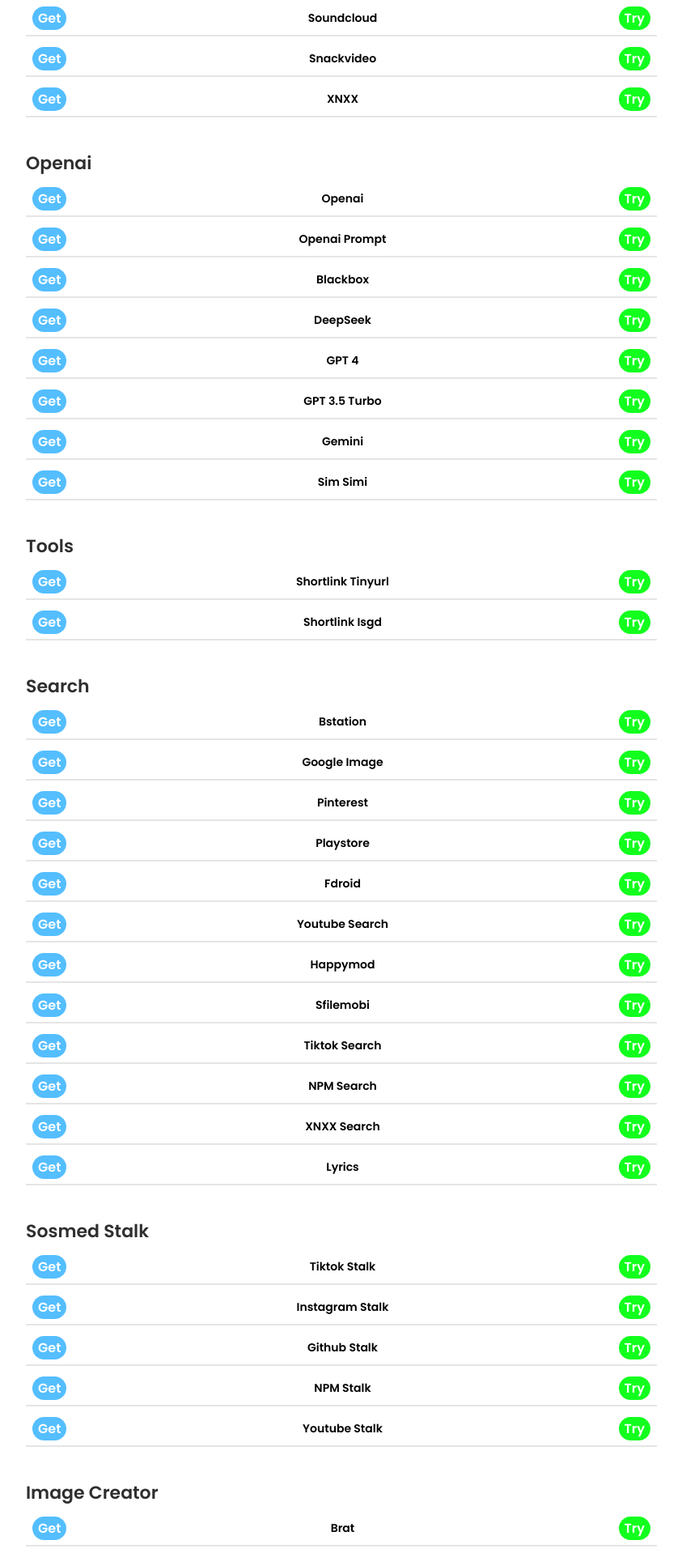
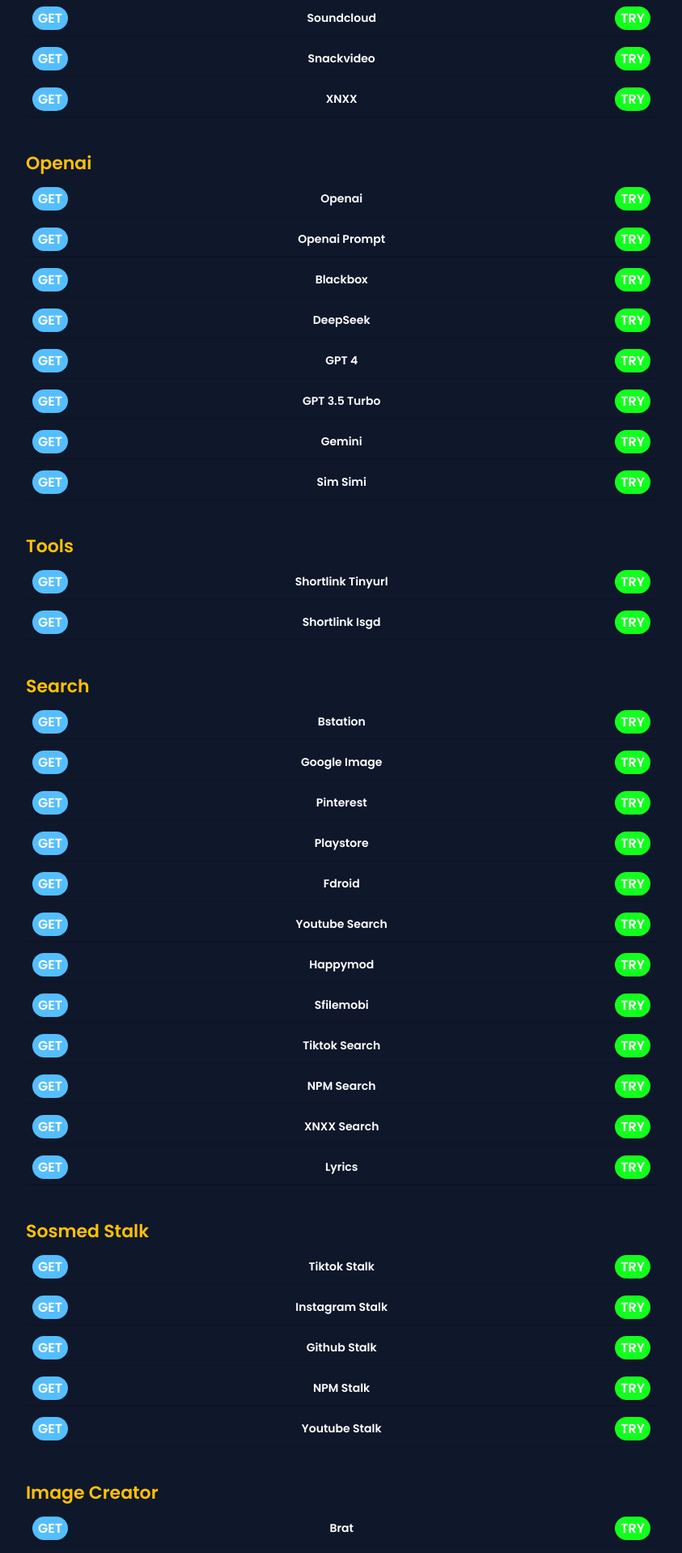
Before and after one commit to riistud/NewApi, a website: page index.html in a window 1280 px wide. Shown: the part 882-2800 px from the top of the page at 81% size, without its empty margins (218-1061 px from the left). Drawn offline with Linux system fonts and the light colour scheme; a web font is replaced by a local one.

Commit message:
Update index.html

```diff
--- a/index.html
+++ b/index.html
@@ -11,7 +11,7 @@
 <link href="https://fonts.googleapis.com/css2?family=Host+Grotesk:ital,wght@0,300..800;1,300..800&display=swap" rel="stylesheet">
     <style>
         body {
-            background-color: white;
+            background-color: #0f172a;
 
             font-family: "Poppins", sans-serif;
             -webkit-tap-highlight-color: transparent;
@@ -73,7 +73,7 @@
           font-size: 22px;
           font-weight: 505;
           margin: 0 10px;
-          color: #2e2e2e;
+          color: #ffc107;
         }
 
         .card .endpoints {
@@ -116,7 +116,8 @@
         .card .endpoints .name {
           font-size: 14px;
           font-weight: 580;
-          font-family: "Poppins";
+          font-family: "Poppins", sans-serif;
+          color : white;
         }
 
 
@@ -125,7 +126,7 @@
 <body>
     <div class="container">
         <div class="text-center">
-            <h1 class="font-bold text-purple-700">RiiCODE API <span>v1.0.0</span></h1>
+            <h1 class="font-bold text-purple-700">RiiCODE X API <span>v1.0.0</span></h1>
             <div class="link">
                 <a href="https://wa.me/6283161246809" class="text-blue-500">Contact the developer</a>
             </div>
@@ -140,15 +141,15 @@
   <div class="title">Orderkuota Gateway</div>
 
           <div class="endpoints">
-            <p class="method">Get</p>
+            <p class="method">GET</p>
             <p class="name">Create Payment</p>
-            <a href="https://api.riicode.my.id/api/orkut/createpayment?apikey=&amount=&codeqr=">Try</i></a>
+            <a href="/api/orkut/createpayment?apikey=&amount=&codeqr=">TRY</i></a>
           </div>
 
           <div class="endpoints">
-            <p class="method">Get</p>
+            <p class="method">GET</p>
             <p class="name">Cek Status</p>
-            <a href="https://api.riicode.my.id/api/orkut/cekstatus?apikey=&merchant=&keyorkut=">Try</i></a>
+            <a href="/api/orkut/cekstatus?apikey=&merchant=&keyorkut=">TRY</i></a>
           </div>
 
         </div>
@@ -161,75 +162,75 @@
   <div class="title">Downloader</div>
 
           <div class="endpoints">
-            <p class="method">Get</p>
+            <p class="method">GET</p>
             <p class="name">Tiktok</p>
-            <a href="https://api.riicode.my.id/api/download/tiktokdl?url=">Try</i></a>
+            <a href="/api/download/tiktokdl?url=">TRY</i></a>
           </div>
 
           <div class="endpoints">
-            <p class="method">Get</p>
+            <p class="method">GET</p>
             <p class="name">Facebook</p>
-            <a href="https://api.riicode.my.id/api/download/fbdl?url=">Try</i></a>
+            <a href="/api/download/fbdl?url=">TRY</i></a>
           </div>
 
           <div class="endpoints">
-            <p class="method">Get</p>
+            <p class="method">GET</p>
             <p class="name">Instagram</p>
-            <a href="https://api.riicode.my.id/api/download/igdl?url=">Try</i></a>
+            <a href="/api/download/igdl?url=">TRY</i></a>
           </div>
 
           <div class="endpoints">
-            <p class="method">Get</p>
+            <p class="method">GET</p>
             <p class="name">Ytmp3</p>
-            <a href="https://api.riicode.my.id/api/download/ytmp3?url=">Try</i></a>
+            <a href="/api/download/ytmp3?url=">TRY</i></a>
           </div>
 
           <div class="endpoints">
-            <p class="method">Get</p>
+            <p class="method">GET</p>
             <p class="name">Ytmp4</p>
-            <a href="https://api.riicode.my.id/api/download/ytmp4?url=">Try</i></a>
+            <a href="/api/download/ytmp4?url=">TRY</i></a>
           </div>
 
           <div class="endpoints">
-            <p class="method">Get</p>
+            <p class="method">GET</p>
             <p class="name">Capcut</p>
-            <a href="https://api.riicode.my.id/api/download/capcut?url=">Try</i></a>
+            <a href="/api/download/capcut?url=">TRY</i></a>
           </div>
 
           <div class="endpoints">
-            <p class="method">Get</p>
+            <p class="method">GET</p>
             <p class="name">Doodstream</p>
-            <a href="https://api.riicode.my.id/api/download/doodstream?url=">Try</i></a>
+            <a href="/api/download/doodstream?url=">TRY</i></a>
           </div>
 
           <div class="endpoints">
-            <p class="method">Get</p>
+            <p class="method">GET</p>
             <p class="name">Google Drive</p>
-            <a href="https://api.riicode.my.id/api/download/gdrive?url=">Try</i></a>
+            <a href="/api/download/gdrive?url=">TRY</i></a>
           </div>
 
           <div class="endpoints">
-            <p class="method">Get</p>
+            <p class="method">GET</p>
             <p class="name">Pinterest Video</p>
-            <a href="#">Try</i></a>
+            <a href="#">TRY</i></a>
           </div>
 
           <div class="endpoints">
-            <p class="method">Get</p>
+            <p class="method">GET</p>
             <p class="name">Soundcloud</p>
-            <a href="https://api.riicode.my.id/api/download/pindlvid?url=">Try</i></a>
+            <a href="/api/download/pindlvid?url=">TRY</i></a>
           </div>
 
           <div class="endpoints">
-            <p class="method">Get</p>
+            <p class="method">GET</p>
             <p class="name">Snackvideo</p>
-            <a href="https://api.riicode.my.id/api/download/snackvideo?url=">Try</i></a>
+            <a href="/api/download/snackvideo?url=">TRY</i></a>
           </div>
 
           <div class="endpoints">
-            <p class="method">Get</p>
+            <p class="method">GET</p>
             <p class="name">XNXX</p>
-            <a href="https://api.riicode.my.id/api/download/xnxxdl?url=">Try</i></a>
+            <a href="/api/download/xnxxdl?url=">TRY</i></a>
           </div>
 
         </div>
@@ -242,51 +243,51 @@
   <div class="title">Openai</div>
 
           <div class="endpoints">
-            <p class="method">Get</p>
+            <p class="method">GET</p>
             <p class="name">Openai</p>
-            <a href="https://api.riicode.my.id/api/ai/openai?msg=">Try</i></a>
+            <a href="/api/ai/openai?msg=">TRY</i></a>
           </div>
 
           <div class="endpoints">
-            <p class="method">Get</p>
+            <p class="method">GET</p>
             <p class="name">Openai Prompt</p>
-            <a href="https://api.riicode.my.id/api/ai/openai-prompt?prompt=&msg=">Try</i></a>
+            <a href="/api/ai/openai-prompt?prompt=&msg=">TRY</i></a>
           </div>
 
           <div class="endpoints">
-            <p class="method">Get</p>
+            <p class="method">GET</p>
             <p class="name">Blackbox</p>
-            <a href="https://api.riicode.my.id/api/ai/blackbox?msg=">Try</i></a>
+            <a href="/api/ai/blackbox?msg=">TRY</i></a>
           </div>
 
           <div class="endpoints">
-            <p class="method">Get</p>
+            <p class="method">GET</p>
             <p class="name">DeepSeek</p>
-            <a href="https://api.riicode.my.id/api/ai/deepseek?msg=">Try</i></a>
+            <a href="/api/ai/deepseek?msg=">TRY</i></a>
           </div>
 
           <div class="endpoints">
-            <p class="method">Get</p>
+            <p class="method">GET</p>
             <p class="name">GPT 4</p>
-            <a href="https://api.riicode.my.id/api/ai/gpt4?text=">Try</i></a>
+            <a href="/api/ai/gpt4?text=">TRY</i></a>
           </div>
 
           <div class="endpoints">
-            <p class="method">Get</p>
+            <p class="method">GET</p>
             <p class="name">GPT 3.5 Turbo</p>
-            <a href="https://api.riicode.my.id/api/ai/gpt-3-5-turbo?text=">Try</i></a>
+            <a href="/api/ai/gpt-3-5-turbo?text=">TRY</i></a>
           </div>
 
           <div class="endpoints">
-            <p class="method">Get</p>
+            <p class="method">GET</p>
             <p class="name">Gemini</p>
-            <a href="https://api.riicode.my.id/api/ai/gemini?text="">Try</i></a>
+            <a href="/api/ai/gemini?text="">TRY</i></a>
           </div>
 
           <div class="endpoints">
-            <p class="method">Get</p>
+            <p class="method">GET</p>
             <p class="name">Sim Simi</p>
-            <a href="https://api.riicode.my.id/api/ai/simsimi?msg=">Try</i></a>
+            <a href="/api/ai/simsimi?msg=">TRY</i></a>
           </div>
 
         </div>
@@ -299,15 +300,15 @@
   <div class="title">Tools</div>
 
           <div class="endpoints">
-            <p class="method">Get</p>
+            <p class="method">GET</p>
             <p class="name">Shortlink Tinyurl</p>
-            <a href="https://api.riicode.my.id/api/tools/tinyurl?url=">Try</i></a>
+            <a href="/api/tools/tinyurl?url=">TRY</i></a>
           </div>
 
           <div class="endpoints">
-            <p class="method">Get</p>
+            <p class="method">GET</p>
             <p class="name">Shortlink Isgd</p>
-            <a href="https://api.riicode.my.id/api/tools/isgd?url=">Try</i></a>
+            <a href="/api/tools/isgd?url=">TRY</i></a>
           </div>
 
         </div>
@@ -320,75 +321,75 @@
   <div class="title">Search</div>
 
           <div class="endpoints">
-            <p class="method">Get</p>
+            <p class="method">GET</p>
             <p class="name">Bstation</p>
-            <a href="https://api.riicode.my.id/api/search/bstation?q=">Try</i></a>
+            <a href="/api/search/bstation?q=">TRY</i></a>
           </div>
 
           <div class="endpoints">
-            <p class="method">Get</p>
+            <p class="method">GET</p>
             <p class="name">Google Image</p>
-            <a href="https://api.riicode.my.id/api/search/gimage?q=">Try</i></a>
+            <a href="/api/search/gimage?q=">TRY</i></a>
           </div>
 
           <div class="endpoints">
-            <p class="method">Get</p>
+            <p class="method">GET</p>
             <p class="name">Pinterest</p>
-            <a href="https://api.riicode.my.id/api/search/pinterest?q=">Try</i></a>
+            <a href="/api/search/pinterest?q=">TRY</i></a>
           </div>
 
           <div class="endpoints">
-            <p class="method">Get</p>
+            <p class="method">GET</p>
             <p class="name">Playstore</p>
-            <a href="https://api.riicode.my.id/api/search/playstore?q=">Try</i></a>
+            <a href="/api/search/playstore?q=">TRY</i></a>
           </div>
 
           <div class="endpoints">
-            <p class="method">Get</p>
+            <p class="method">GET</p>
             <p class="name">Fdroid</p>
-            <a href="https://api.riicode.my.id/api/search/fdroid?q=">Try</i></a>
+            <a href="/api/search/fdroid?q=">TRY</i></a>
           </div>
 
           <div class="endpoints">
-            <p class="method">Get</p>
+            <p class="method">GET</p>
             <p class="name">Youtube Search</p>
-            <a href="https://api.riicode.my.id/api/search/ytsearch?q=">Try</i></a>
+            <a href="/api/search/ytsearch?q=">TRY</i></a>
           </div>
 
           <div class="endpoints">
-            <p class="method">Get</p>
+            <p class="method">GET</p>
             <p class="name">Happymod</p>
-            <a href="https://api.riicode.my.id/api/search/happymod?q=">Try</i></a>
+            <a href="/api/search/happymod?q=">TRY</i></a>
           </div>
 
           <div class="endpoints">
-            <p class="method">Get</p>
+            <p class="method">GET</p>
             <p class="name">Sfilemobi</p>
-            <a href="https://api.riicode.my.id/api/search/sfile?q=">Try</i></a>
+            <a href="/api/search/sfile?q=">TRY</i></a>
           </div>
 
           <div class="endpoints">
-            <p class="method">Get</p>
+            <p class="method">GET</p>
             <p class="name">Tiktok Search</p>
-            <a href="https://api.riicode.my.id/api/search/tiktoksearch?q=">Try</i></a>
+            <a href="/api/search/tiktoksearch?q=">TRY</i></a>
           </div>
 
           <div class="endpoints">
-            <p class="method">Get</p>
+            <p class="method">GET</p>
             <p class="name">NPM Search</p>
-            <a href="https://api.riicode.my.id/api/search/npm?q=">Try</i></a>
+            <a href="/api/search/npm?q=">TRY</i></a>
           </div>
 
           <div class="endpoints">
-            <p class="method">Get</p>
+            <p class="method">GET</p>
             <p class="name">XNXX Search</p>
-            <a href="https://api.riicode.my.id/api/search/xnxx?q=">Try</i></a>
+            <a href="/api/search/xnxx?q=">TRY</i></a>
           </div>
 
           <div class="endpoints">
-            <p class="method">Get</p>
+            <p class="method">GET</p>
             <p class="name">Lyrics</p>
-            <a href="https://api.riicode.my.id/api/search/lyrics?q=">Try</i></a>
+            <a href="/api/search/lyrics?q=">TRY</i></a>
           </div>
 
         </div>
@@ -401,33 +402,33 @@
   <div class="title">Sosmed Stalk</div>
 
           <div class="endpoints">
-            <p class="method">Get</p>
+            <p class="method">GET</p>
             <p class="name">Tiktok Stalk</p>
-            <a href="https://api.riicode.my.id/api/tools/tiktokstalk?user=">Try</i></a>
+            <a href="/api/tools/tiktokstalk?user=">TRY</i></a>
           </div>
 
           <div class="endpoints">
-            <p class="method">Get</p>
+            <p class="method">GET</p>
             <p class="name">Instagram Stalk</p>
-            <a href="https://api.riicode.my.id/api/tools/igstalk?username=">Try</i></a>
+            <a href="/api/tools/igstalk?username=">TRY</i></a>
           </div>
 
           <div class="endpoints">
-            <p class="method">Get</p>
+            <p class="method">GET</p>
             <p class="name">Github Stalk</p>
-            <a href="https://api.riicode.my.id/api/tools/githubstalk?user=">Try</i></a>
+            <a href="/api/tools/githubstalk?user=">TRY</i></a>
           </div>
 
           <div class="endpoints">
-            <p class="method">Get</p>
+            <p class="method">GET</p>
             <p class="name">NPM Stalk</p>
-            <a href="https://api.riicode.my.id/api/tools/npmstalk?pkgname=">Try</i></a>
+            <a href="/api/tools/npmstalk?pkgname=">TRY</i></a>
           </div>
 
           <div class="endpoints">
-            <p class="method">Get</p>
+            <p class="method">GET</p>
             <p class="name">Youtube Stalk</p>
-            <a href="https://api.riicode.my.id/api/tools/youtubestalk?user=">Try</i></a>
+            <a href="/api/tools/youtubestalk?user=">TRY</i></a>
           </div>
 
         </div>
@@ -440,39 +441,39 @@
   <div class="title">Image Creator</div>
 
           <div class="endpoints">
-            <p class="method">Get</p>
+            <p class="method">GET</p>
             <p class="name">Brat</p>
-            <a href="https://api.riicode.my.id/api/imagecreator/bratgenerator?text=">Try</i></a>
+            <a href="/api/imagecreator/bratgenerator?text=">TRY</i></a>
           </div>
 
           <div class="endpoints">
-            <p class="method">Get</p>
+            <p class="method">GET</p>
             <p class="name">Pornhub</p>
-            <a href="https://api.riicode.my.id/api/imagecreator/pornhub?text1=&text2=">Try</i></a>
+            <a href="/api/imagecreator/pornhub?text1=&text2=">TRY</i></a>
           </div>
 
            <div class="endpoints">
-            <p class="method">Get</p>
+            <p class="method">GET</p>
             <p class="name">Remini</p>
-            <a href="https://api.riicode.my.id/api/imagecreator/remini?url=">Try</i></a>
+            <a href="/api/imagecreator/remini?url=">TRY</i></a>
           </div>
 
           <div class="endpoints">
-            <p class="method">Get</p>
+            <p class="method">GET</p>
             <p class="name">Removebg</p>
-            <a href="https://api.riicode.my.id/api/imagecreator/removebg?url=">Try</i></a>
+            <a href="/api/imagecreator/removebg?url=">TRY</i></a>
           </div>
 
           <div class="endpoints">
-            <p class="method">Get</p>
+            <p class="method">GET</p>
             <p class="name">Upscale</p>
-            <a href="https://api.riicode.my.id/api/imagecreator/upscale?url=">Try</i></a>
+            <a href="/api/imagecreator/upscale?url=">TRY</i></a>
           </div>
 
           <div class="endpoints">
-            <p class="method">Get</p>
+            <p class="method">GET</p>
             <p class="name">Quotely</p>
-            <a href="https://api.riicode.my.id/api/imagecreator/qc?text=&fotoUrl=&nama=">Try</i></a>
+            <a href="/api/imagecreator/qc?text=&fotoUrl=&nama=">TRY</i></a>
           </div>
 
         </div>
```
